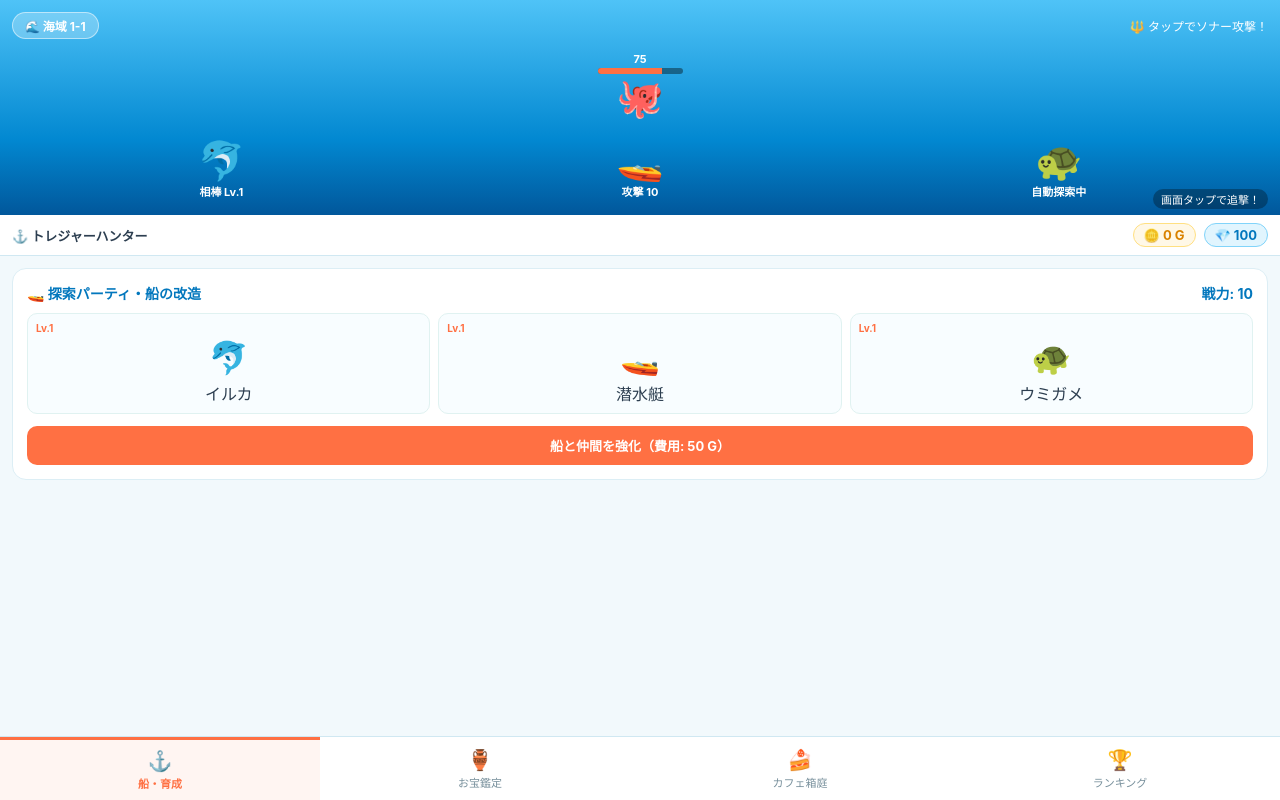
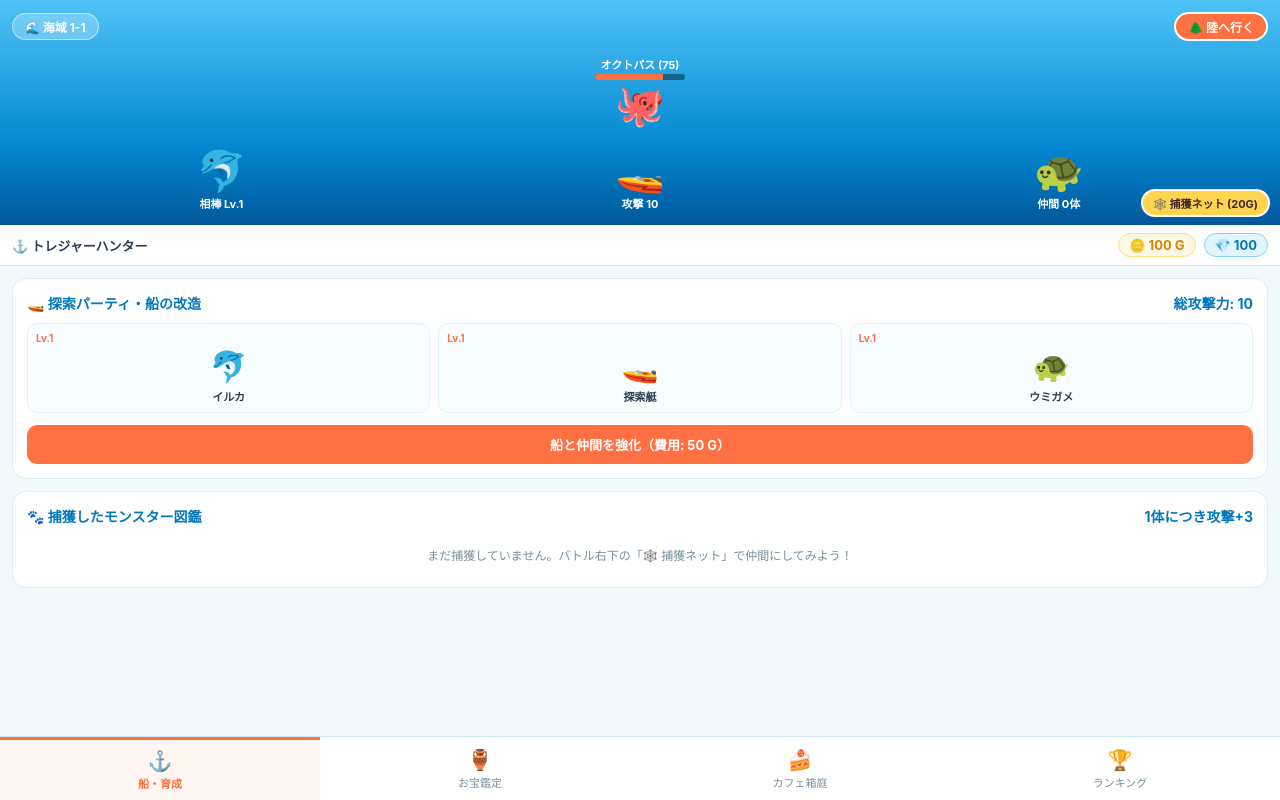
Before and after one commit to mar1126/treasure-game, a plain HTML site: page index.html in a window 1280 px wide. Drawn offline with Linux system fonts and the light colour scheme.

Commit message:
Update index.html

```diff
--- a/index.html
+++ b/index.html
@@ -7,17 +7,20 @@
   <style>
     * { box-sizing: border-box; margin: 0; padding: 0; font-family: -apple-system, BlinkMacSystemFont, "Segoe UI", sans-serif; }
     body { background: #f2f9fc; color: #2c3e50; display: flex; flex-direction: column; height: 100vh; overflow: hidden; }
-    .battle-area { background: linear-gradient(180deg, #4fc3f7 0%, #0288d1 65%, #01579b 100%); color: white; padding: 12px; height: 215px; display: flex; flex-direction: column; justify-content: space-between; position: relative; user-select: none; cursor: pointer; }
-    .battle-header { display: flex; justify-content: space-between; align-items: center; font-size: 12px; }
+    .battle-area { background: linear-gradient(180deg, #4fc3f7 0%, #0288d1 65%, #01579b 100%); color: white; padding: 12px; height: 225px; display: flex; flex-direction: column; justify-content: space-between; position: relative; user-select: none; cursor: pointer; transition: background 0.4s; }
+    .battle-area.land-mode { background: linear-gradient(180deg, #81c784 0%, #388e3c 65%, #1b5e20 100%); }
+    .battle-header { display: flex; justify-content: space-between; align-items: center; font-size: 12px; z-index: 2; }
     .area-badge { background: rgba(255,255,255,0.25); padding: 4px 12px; border-radius: 15px; font-weight: bold; border: 1px solid rgba(255,255,255,0.5); }
-    .units-row { display: flex; justify-content: space-around; align-items: center; margin: 4px 0; }
-    .unit { text-align: center; width: 85px; }
-    .unit-sprite { font-size: 38px; transition: transform 0.1s; }
+    .mode-btn { background: #ff7043; color: white; border: 2px solid #fff; padding: 4px 12px; border-radius: 15px; font-weight: bold; font-size: 12px; cursor: pointer; }
+    .units-row { display: flex; justify-content: space-around; align-items: center; margin: 2px 0; }
+    .unit { text-align: center; width: 90px; }
+    .unit-sprite { font-size: 40px; transition: transform 0.1s; }
     .unit:active .unit-sprite { transform: scale(1.25); }
     .hp-text { font-size: 11px; font-weight: bold; }
     .bar-bg { background: rgba(0,0,0,0.4); height: 6px; border-radius: 3px; overflow: hidden; margin-top: 2px; }
     .hp-fill { background: #ff7043; height: 100%; width: 100%; transition: width 0.15s; }
-    .tap-hint { position: absolute; bottom: 6px; right: 12px; font-size: 11px; background: rgba(0,0,0,0.3); padding: 2px 8px; border-radius: 10px; }
+    .capture-btn { position: absolute; bottom: 8px; right: 10px; background: #ffd54f; color: #3e2723; border: 2px solid #fff; padding: 4px 10px; border-radius: 14px; font-size: 11px; font-weight: bold; cursor: pointer; z-index: 2; }
+    .capture-msg { position: absolute; top: 45px; left: 50%; transform: translateX(-50%); background: rgba(0,0,0,0.75); color: #ffd54f; padding: 4px 12px; border-radius: 12px; font-size: 12px; font-weight: bold; display: none; white-space: nowrap; }
     .status-bar { background: #ffffff; border-bottom: 1px solid #d0e8f2; padding: 8px 12px; display: flex; justify-content: space-between; align-items: center; font-size: 13px; font-weight: bold; }
     .currency { display: flex; gap: 8px; }
     .gold-box { background: #fff8e7; border: 1px solid #ffe082; padding: 3px 10px; border-radius: 12px; color: #d98200; }
@@ -26,11 +29,13 @@
     .tab-pane { display: none; }
     .tab-pane.active { display: block; }
     .card { background: #ffffff; border: 1px solid #dceef5; border-radius: 14px; padding: 14px; margin-bottom: 12px; }
-    .card-title { font-size: 14px; font-weight: bold; margin-bottom: 10px; color: #0277bd; display: flex; justify-content: space-between; }
+    .card-title { font-size: 14px; font-weight: bold; margin-bottom: 10px; color: #0277bd; display: flex; justify-content: space-between; align-items: center; }
     .grid-3 { display: grid; grid-template-columns: repeat(3, 1fr); gap: 8px; }
     .slot-box { border: 1px solid #e0f2f1; border-radius: 10px; padding: 8px; text-align: center; background: #f8fdff; }
+    .slot-box.land { background: #f1f8e9; border-color: #c5e1a5; }
     .slot-box .lvl { font-size: 10px; color: #ff7043; font-weight: bold; text-align: left; }
-    .slot-box .icon { font-size: 32px; margin: 4px 0; }
+    .slot-box .icon { font-size: 30px; margin: 4px 0; }
+    .slot-box .name { font-size: 11px; font-weight: bold; }
     .btn-coral { background: #ff7043; color: white; border: none; padding: 10px 14px; border-radius: 10px; font-weight: bold; font-size: 13px; cursor: pointer; width: 100%; }
     .bottom-nav { position: fixed; bottom: 0; left: 0; right: 0; height: 64px; background: #ffffff; border-top: 1px solid #d0e8f2; display: grid; grid-template-columns: repeat(4, 1fr); }
     .nav-item { display: flex; flex-direction: column; align-items: center; justify-content: center; font-size: 11px; color: #78909c; border: none; background: none; cursor: pointer; }
@@ -39,14 +44,15 @@
   </style>
 </head>
 <body>
-  <div class="battle-area" onclick="tapAttack()">
+  <div class="battle-area" id="battle-bg" onclick="tapAttack()">
     <div class="battle-header">
       <span class="area-badge" id="floor-text">🌊 海域 1-1</span>
-      <span>🔱 タップでソナー攻撃！</span>
+      <button class="mode-btn" id="mode-switch-btn" onclick="toggleMode(event)">🌲 陸へ行く</button>
     </div>
+    <div class="capture-msg" id="capture-msg">✨ モンスターを捕獲した！</div>
     <div class="units-row">
       <div class="unit">
-        <div class="hp-text" id="enemy-hp-text">100</div>
+        <div class="hp-text"><span id="enemy-name">オクトパス</span> (<span id="enemy-hp-text">100</span>)</div>
         <div class="bar-bg"><div class="hp-fill" id="enemy-hp-bar"></div></div>
         <div class="unit-sprite" id="enemy-sprite">🐙</div>
       </div>
@@ -54,28 +60,34 @@
     <div class="units-row">
       <div class="unit"><div class="unit-sprite">🐬</div><div class="hp-text">相棒 Lv.<span id="ally-lv">1</span></div></div>
       <div class="unit"><div class="unit-sprite">🚤</div><div class="hp-text">攻撃 <span id="atk-power">10</span></div></div>
-      <div class="unit"><div class="unit-sprite">🐢</div><div class="hp-text">自動探索中</div></div>
+      <div class="unit"><div class="unit-sprite">🐢</div><div class="hp-text">仲間 <span id="pet-count">0</span>体</div></div>
     </div>
-    <div class="tap-hint">画面タップで追撃！</div>
+    <button class="capture-btn" onclick="tryCapture(event)">🕸️ 捕獲ネット (20G)</button>
   </div>
   <div class="status-bar">
     <span>⚓ トレジャーハンター</span>
     <div class="currency">
-      <div class="gold-box">🪙 <span id="gold">0</span> G</div>
+      <div class="gold-box">🪙 <span id="gold">100</span> G</div>
       <div class="gem-box">💎 <span id="gem">100</span></div>
     </div>
   </div>
   <div class="main-content">
     <div id="tab-ship" class="tab-pane active">
       <div class="card">
-        <div class="card-title"><span>🚤 探索パーティ・船の改造</span><span>戦力: <span id="power-disp">10</span></span></div>
+        <div class="card-title"><span>🚤 探索パーティ・船の改造</span><span>総攻撃力: <span id="power-disp">10</span></span></div>
         <div class="grid-3">
-          <div class="slot-box"><div class="lvl">Lv.<span class="lv-sync">1</span></div><div class="icon">🐬</div><div>イルカ</div></div>
-          <div class="slot-box"><div class="lvl">Lv.<span class="lv-sync">1</span></div><div class="icon">🚤</div><div>潜水艇</div></div>
-          <div class="slot-box"><div class="lvl">Lv.<span class="lv-sync">1</span></div><div class="icon">🐢</div><div>ウミガメ</div></div>
+          <div class="slot-box"><div class="lvl">Lv.<span class="lv-sync">1</span></div><div class="icon">🐬</div><div class="name">イルカ</div></div>
+          <div class="slot-box"><div class="lvl">Lv.<span class="lv-sync">1</span></div><div class="icon">🚤</div><div class="name">探索艇</div></div>
+          <div class="slot-box"><div class="lvl">Lv.<span class="lv-sync">1</span></div><div class="icon">🐢</div><div class="name">ウミガメ</div></div>
         </div>
         <div style="margin-top: 12px;">
           <button class="btn-coral" onclick="upgradeUnit()">船と仲間を強化（費用: <span id="up-cost">50</span> G）</button>
+        </div>
+      </div>
+      <div class="card">
+        <div class="card-title"><span>🐾 捕獲したモンスター図鑑</span><span>1体につき攻撃+3</span></div>
+        <div class="grid-3" id="captured-list">
+          <p style="grid-column: span 3; font-size: 12px; color: #78909c; text-align: center; padding: 10px;">まだ捕獲していません。バトル右下の「🕸️ 捕獲ネット」で仲間にしてみよう！</p>
         </div>
       </div>
     </div>
@@ -83,16 +95,16 @@
       <div class="card">
         <div class="card-title">🏺 発見したお宝・コレクション</div>
         <div class="grid-3">
-          <div class="slot-box"><div class="lvl">SSR</div><div class="icon">👑</div><div>海底の王冠</div></div>
-          <div class="slot-box"><div class="lvl">SR</div><div class="icon">🐚</div><div>真珠の貝殻</div></div>
-          <div class="slot-box"><div class="lvl">素材</div><div class="icon">🪸</div><div>サンゴ石</div></div>
+          <div class="slot-box"><div class="lvl">SSR</div><div class="icon">👑</div><div class="name">海底の王冠</div></div>
+          <div class="slot-box"><div class="lvl">SR</div><div class="icon">🐚</div><div class="name">真珠の貝殻</div></div>
+          <div class="slot-box"><div class="lvl">素材</div><div class="icon">🪸</div><div class="name">サンゴ石</div></div>
         </div>
       </div>
     </div>
     <div id="tab-cafe" class="tab-pane">
       <div class="card">
         <div class="card-title">🍰 海辺のカフェ＆箱庭</div>
-        <p style="font-size: 13px; color: #546e7a;">次のアップデートで、AI着せ替え＆カスタムアイコン編集ができるようになります！</p>
+        <p style="font-size: 13px; color: #546e7a;">捕まえたモンスターを店員や箱庭に配置できるようになります！</p>
       </div>
     </div>
     <div id="tab-rank" class="tab-pane">
@@ -112,33 +124,63 @@
     <button class="nav-item" onclick="switchTab('rank', this)"><span class="nav-icon">🏆</span>ランキング</button>
   </nav>
   <script>
-    let gold = 0, area = 1, wave = 1, enemyMaxHp = 100, enemyHp = 100, atk = 10, level = 1, upCost = 50;
-    const enemies = ['🐙', '🦈', '🦀', '🐡', '🦑', '🐳'];
+    let gold = 100, baseAtk = 10, level = 1, upCost = 50, mode = 'sea';
+    let state = { sea: { area: 1, wave: 1, maxHp: 100, hp: 100, idx: 0 }, land: { area: 1, wave: 1, maxHp: 120, hp: 120, idx: 0 } };
+    const seaMonsters = [{ icon: '🐙', name: 'オクトパス' }, { icon: '🦈', name: 'シャーク' }, { icon: '🦀', name: 'クラブ' }, { icon: '🐡', name: 'ハリセンボン' }, { icon: '🦑', name: 'ダイオウイカ' }, { icon: '🐳', name: 'ホエール' }];
+    const landMonsters = [{ icon: '🦊', name: 'フォックス' }, { icon: '🐗', name: 'ボア' }, { icon: '🦎', name: 'リザード' }, { icon: '🦉', name: 'オウル' }, { icon: '🐻', name: 'グリズリー' }, { icon: '🐉', name: 'ワイバーン' }];
+    let captured = [];
+    function getTotalAtk() { return baseAtk + (captured.length * 3); }
     function updateUI() {
+      const cur = state[mode], list = mode === 'sea' ? seaMonsters : landMonsters, mon = list[cur.idx % list.length];
       document.getElementById('gold').textContent = gold.toLocaleString();
-      document.getElementById('floor-text').textContent = `🌊 海域 ${area}-${wave}`;
-      document.getElementById('enemy-hp-text').textContent = Math.max(0, enemyHp);
-      document.getElementById('enemy-hp-bar').style.width = `${(enemyHp / enemyMaxHp) * 100}%`;
+      document.getElementById('floor-text').textContent = mode === 'sea' ? `🌊 海域 ${cur.area}-${cur.wave}` : `🌲 陸地 ${cur.area}-${cur.wave}`;
+      document.getElementById('enemy-name').textContent = mon.name;
+      document.getElementById('enemy-sprite').textContent = mon.icon;
+      document.getElementById('enemy-hp-text').textContent = Math.max(0, cur.hp);
+      document.getElementById('enemy-hp-bar').style.width = `${(cur.hp / cur.maxHp) * 100}%`;
       document.getElementById('ally-lv').textContent = level;
-      document.getElementById('atk-power').textContent = atk;
-      document.getElementById('power-disp').textContent = atk;
+      document.getElementById('atk-power').textContent = getTotalAtk();
+      document.getElementById('power-disp').textContent = getTotalAtk();
+      document.getElementById('pet-count').textContent = captured.length;
       document.getElementById('up-cost').textContent = upCost.toLocaleString();
       document.querySelectorAll('.lv-sync').forEach(el => el.textContent = level);
     }
+    function toggleMode(e) {
+      e.stopPropagation(); mode = mode === 'sea' ? 'land' : 'sea';
+      const bg = document.getElementById('battle-bg'), btn = document.getElementById('mode-switch-btn');
+      if (mode === 'land') { bg.classList.add('land-mode'); btn.textContent = '🌊 海へ戻る'; } else { bg.classList.remove('land-mode'); btn.textContent = '🌲 陸へ行く'; }
+      updateUI();
+    }
+    function showToast(text) {
+      const el = document.getElementById('capture-msg'); el.textContent = text; el.style.display = 'block';
+      setTimeout(() => { el.style.display = 'none'; }, 1500);
+    }
+    function tryCapture(e) {
+      e.stopPropagation();
+      if (gold < 20) { showToast('ゴールドが足りません(20G)'); return; }
+      gold -= 20;
+      const cur = state[mode], list = mode === 'sea' ? seaMonsters : landMonsters, mon = list[cur.idx % list.length];
+      const rate = (cur.hp / cur.maxHp) < 0.4 ? 0.8 : 0.45;
+      if (Math.random() < rate) { captured.push({ icon: mon.icon, name: mon.name, type: mode }); renderCaptured(); showToast(`✨ ${mon.name}を捕獲した！`); }
+      else { showToast(`💨 逃げられた！`); }
+      updateUI();
+    }
+    function renderCaptured() {
+      document.getElementById('captured-list').innerHTML = captured.map((m, i) => `<div class="slot-box ${m.type}"><div class="lvl">${m.type === 'sea' ? '🌊海' : '🌲陸'} #${i + 1}</div><div class="icon">${m.icon}</div><div class="name">${m.name}</div></div>`).join('');
+    }
     function damageEnemy(dmg) {
-      enemyHp -= dmg;
-      if (enemyHp <= 0) {
-        gold += area * 25; wave++;
-        if (wave > 5) { wave = 1; area++; }
-        enemyMaxHp = Math.floor(100 * Math.pow(1.3, area - 1)); enemyHp = enemyMaxHp;
-        document.getElementById('enemy-sprite').textContent = enemies[area % enemies.length];
+      const cur = state[mode]; cur.hp -= dmg;
+      if (cur.hp <= 0) {
+        gold += cur.area * 25; cur.wave++; cur.idx++;
+        if (cur.wave > 5) { cur.wave = 1; cur.area++; }
+        cur.maxHp = Math.floor((mode === 'sea' ? 100 : 120) * Math.pow(1.3, cur.area - 1)); cur.hp = cur.maxHp;
       }
       updateUI();
     }
-    function tapAttack() { damageEnemy(atk); }
-    setInterval(() => { damageEnemy(Math.floor(atk / 2) || 1); }, 1000);
+    function tapAttack() { damageEnemy(getTotalAtk()); }
+    setInterval(() => { damageEnemy(Math.floor(getTotalAtk() / 2) || 1); }, 1000);
     function upgradeUnit() {
-      if (gold >= upCost) { gold -= upCost; level++; atk += 8; upCost = Math.floor(upCost * 1.4); updateUI(); }
+      if (gold >= upCost) { gold -= upCost; level++; baseAtk += 8; upCost = Math.floor(upCost * 1.4); updateUI(); }
       else { alert('ゴールドが足りません！'); }
     }
     function switchTab(tabName, btn) {
```
